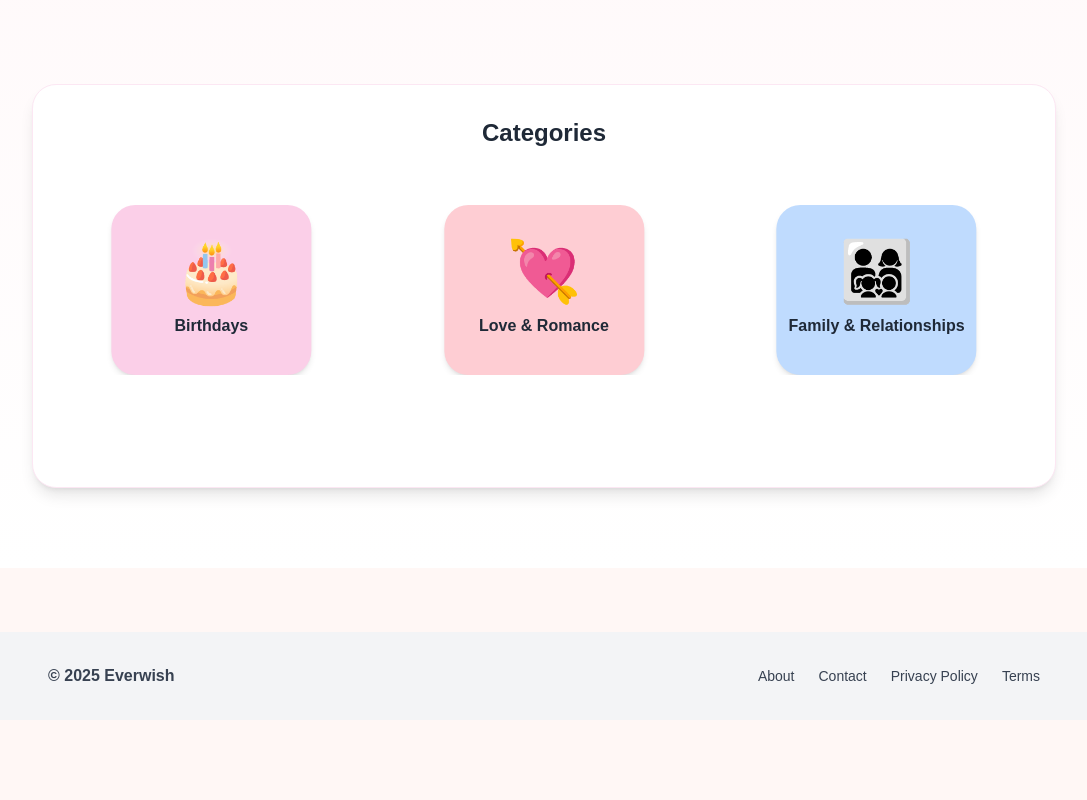
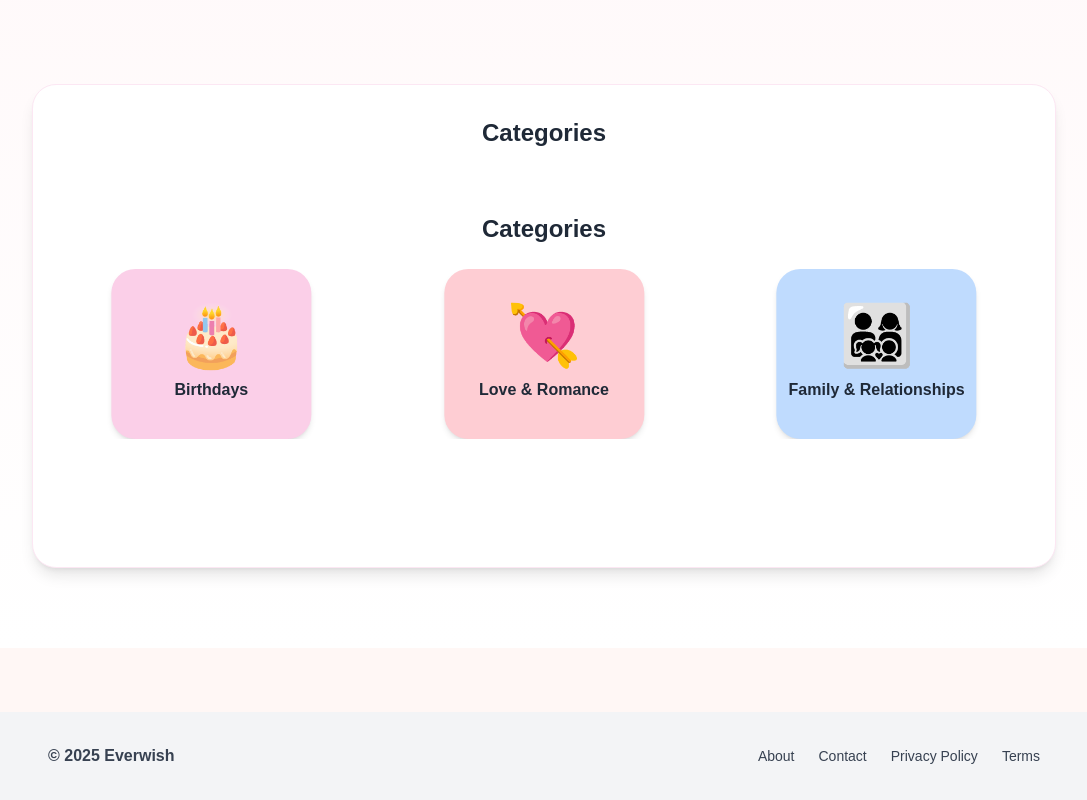
Before and after one commit to everwishhq-commits/EverWish, a Next.js app: page / in a window 1280 px wide. Shown: the part 708-1508 px from the top of the page, without its empty margins (96-1183 px from the left). Before the commit the page ends 1428 px from the top, so only its background shows below. Built offline with nearby package versions, Linux system fonts and the light colour scheme.

Commit message:
Update categories.js

```diff
--- a/components/categories.js
+++ b/components/categories.js
@@ -34,10 +34,12 @@ const mainCategories = [
 
 export default function Categories() {
   return (
-    <div className="text-center mt-14 mb-20">
+    <div className="text-center mt-16 mb-24">
+      <h2 className="text-xl md:text-2xl font-bold text-gray-800 mb-6">Categories</h2>
+
       <Swiper
-        slidesPerView={3} // 👀 tres visibles completas
-        spaceBetween={40} // mantiene el espacio interno entre tarjetas
+        slidesPerView={3}
+        spaceBetween={40}
         loop={true}
         autoplay={{
           delay: 2500,
@@ -52,8 +54,8 @@ export default function Categories() {
           1024: { slidesPerView: 3, spaceBetween: 40 },
         }}
         modules={[Autoplay]}
-        className="!px-0 overflow-visible" // 👈 quita padding lateral del carrusel
-        style={{ paddingLeft: 0, paddingRight: 0 }} // 👈 asegura sin margen en desktop
+        className="!px-0 overflow-visible"
+        style={{ paddingLeft: 0, paddingRight: 0 }}
       >
         {mainCategories.map((cat, i) => (
           <SwiperSlide key={i}>
```
